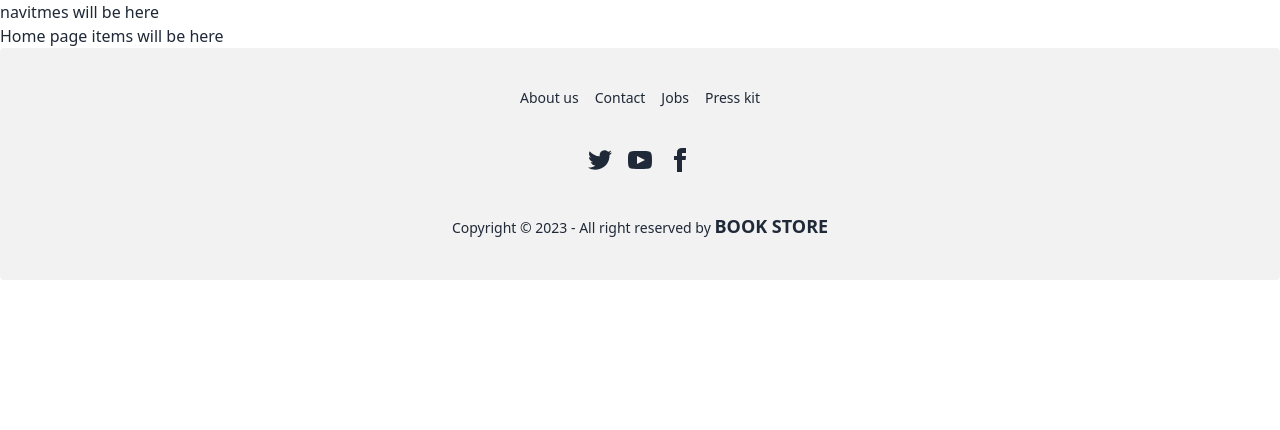
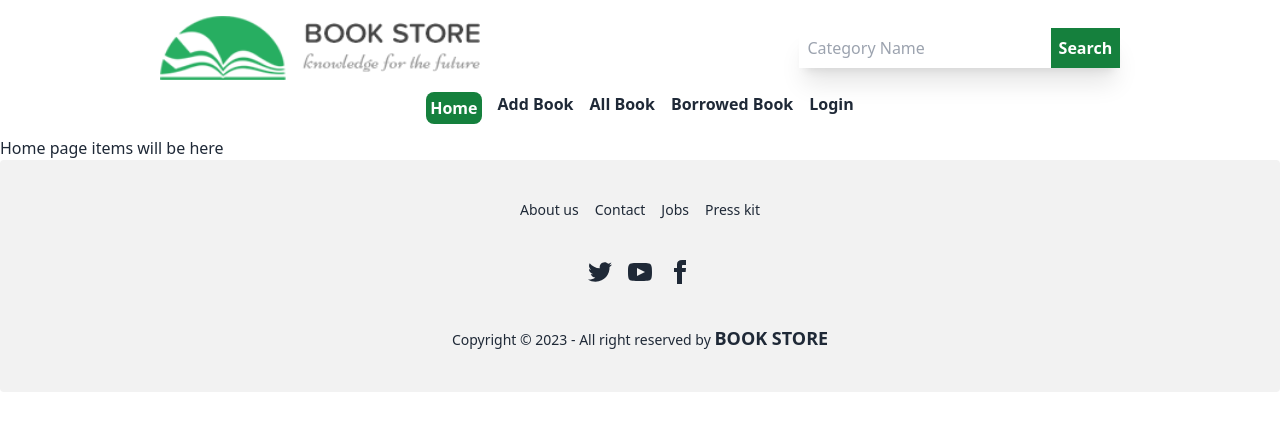
Before and after one commit to rejaul921/A11-Library-ClientSide, a React (Vite) app: page / in a window 1280 px wide. Shown: the top 430 px of the page. Built offline with nearby package versions, Linux system fonts and the light colour scheme.

Commit message:
navbar added

```diff
--- a/src/Components/Navbar.jsx
+++ b/src/Components/Navbar.jsx
@@ -1,9 +1,49 @@
+import { NavLink } from "react-router-dom";
 
 
 const Navbar = () => {
     return (
-        <div>
-            navitmes will be here
+        <div className="mx-auto">
+            {/* navbar 1stpart */}
+            <div className="flex justify-around mt-4 items-center">
+                <div className="w-1/4">
+                    <img className="h-16 w-full" src="../../public/bookStoreLogo.jpg" alt="logo" />
+                </div>
+                <div className="1/4 hidden md:flex">
+                    <div className="w-full">
+                    <p className="shadow-xl"> <input className="p-2" type="text" placeholder="Category Name" />       <button className="text-white font-bold bg-green-700 p-2">Search</button> </p>
+                    </div>
+                </div>
+            </div>
+
+            {/* navbar 2nd part */}
+            <div className="flex text-center justify-center gap-4 my-3 font-bold">
+                <NavLink to="/" className={({ isActive, isPending }) =>
+                    isPending ? "pending" :
+                    isActive ? "text-white bg-green-700 p-1 rounded-lg" : ""}>
+                    Home
+                </NavLink>
+                <NavLink to="addbook" className={({ isActive, isPending }) =>
+                    isPending ? "pending" :
+                    isActive ? "text-white bg-green-700 p-1 rounded-lg" : ""}>
+                     Add Book
+                </NavLink>
+                <NavLink to="/allbooks" className={({ isActive, isPending }) =>
+                    isPending ? "pending" :
+                    isActive ? "text-white bg-green-700 p-1 rounded-lg" : ""}>
+                All Book
+                </NavLink>
+                <NavLink to="/borrowed" className={({ isActive, isPending }) =>
+                    isPending ? "pending" :
+                    isActive ? "text-white bg-green-700 p-1 rounded-lg" : ""}>
+                Borrowed Book
+                </NavLink>
+                <NavLink to="/login" className={({ isActive, isPending }) =>
+                    isPending ? "pending" :
+                    isActive ? "text-white bg-green-700 p-1 rounded-lg" : ""}>
+                     Login
+                     </NavLink>
+            </div>
         </div>
     );
 };
```
